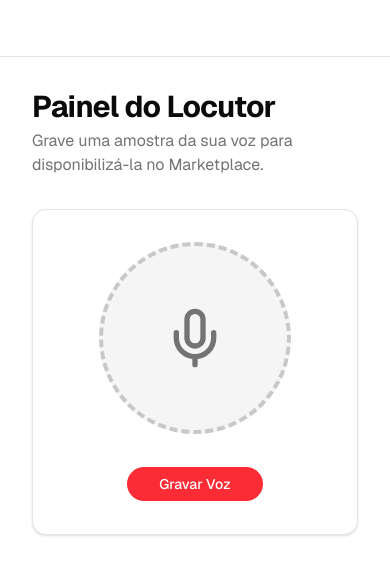
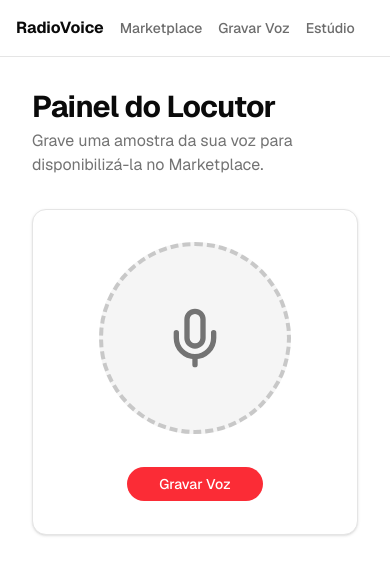
Before and after one commit to FaKeBx/radio, a Next.js app: page /record in a window 390 px wide. Shown: the top 574 px of the page. Built offline with nearby package versions, Linux system fonts and the light colour scheme.

Commit message:
refactor: improve navbar responsiveness with horizontal scrolling and updated link layout

```diff
--- a/components/Navbar.tsx
+++ b/components/Navbar.tsx
@@ -3,14 +3,14 @@ import Link from "next/link";
 export function Navbar() {
   return (
     <nav className="border-b bg-background/95 backdrop-blur supports-[backdrop-filter]:bg-background/60">
-      <div className="container flex h-14 items-center px-4 max-w-7xl mx-auto">
-        <div className="mr-4 hidden md:flex">
-          <Link href="/" className="mr-6 flex items-center space-x-2">
-            <span className="hidden font-bold sm:inline-block">
+      <div className="container flex h-14 items-center px-4 max-w-7xl mx-auto overflow-x-auto">
+        <div className="flex items-center w-full">
+          <Link href="/" className="mr-4 md:mr-6 flex items-center space-x-2 shrink-0">
+            <span className="font-bold sm:inline-block">
               RadioVoice
             </span>
           </Link>
-          <nav className="flex items-center space-x-6 text-sm font-medium">
+          <nav className="flex items-center space-x-4 md:space-x-6 text-sm font-medium whitespace-nowrap">
             <Link
               href="/marketplace"
               className="transition-colors hover:text-foreground/80 text-foreground/60"
```
